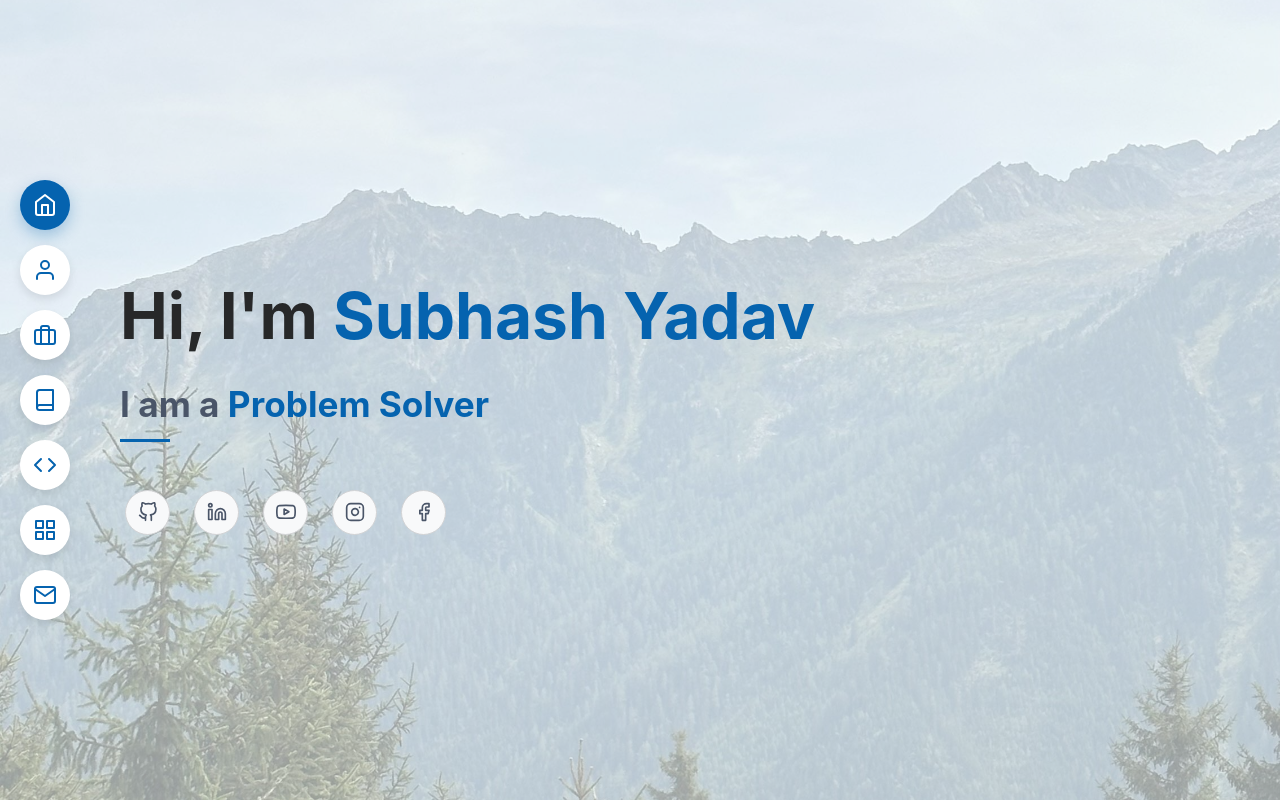
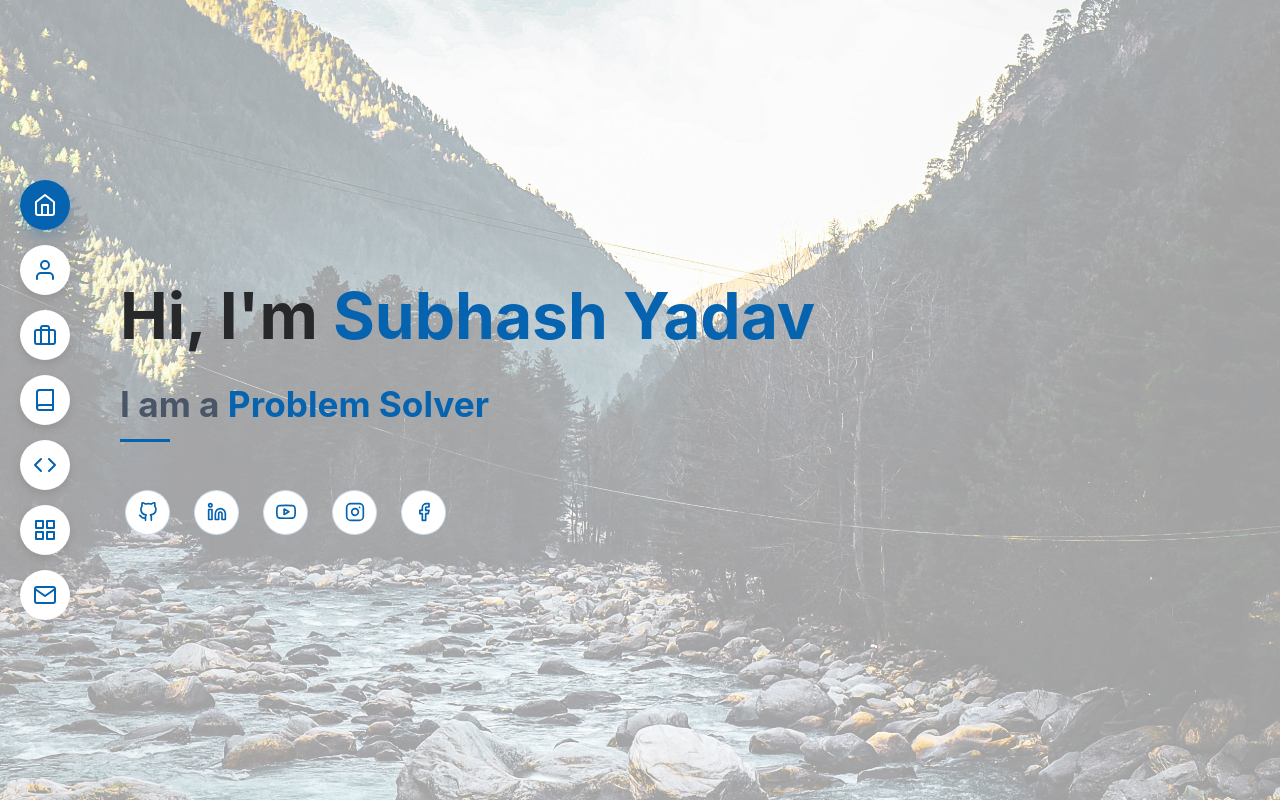
Before and after one commit to subhashyadavon/SubhashYadav, a React (Vite) app: page / in a window 1280 px wide. Shown: the top 802 px of the page. Built offline with nearby package versions, Linux system fonts and the light colour scheme.

Commit message:
style: change hero background to pexels-sukh and make social icons blue

```diff
--- a/src/components/Hero/Hero.css
+++ b/src/components/Hero/Hero.css
@@ -8,7 +8,7 @@
     margin-left: 0;
 
     /* Pexels Background */
-    background-image: url('../../assets/pexels-simona-522599730-31005544.jpg');
+    background-image: url('../../assets/pexels-sukh-winder-3740393-5564331.jpg');
     background-size: cover;
     background-position: center;
     background-repeat: no-repeat;
--- a/src/components/SocialLinks/SocialLinks.css
+++ b/src/components/SocialLinks/SocialLinks.css
@@ -12,9 +12,9 @@
   width: 45px;
   height: 45px;
   border-radius: 50%;
-  background: var(--color-section-bg);
-  color: #4a5568;
-  border: 1px solid var(--color-border);
+  background: #ffffff;
+  color: var(--color-accent);
+  border: 1px solid rgba(5, 99, 175, 0.2);
   transition: all 0.3s ease;
 }
 
```
Also changed, not shown: src/assets/pexels-sukh-winder-3740393-5564331.jpg (added).
